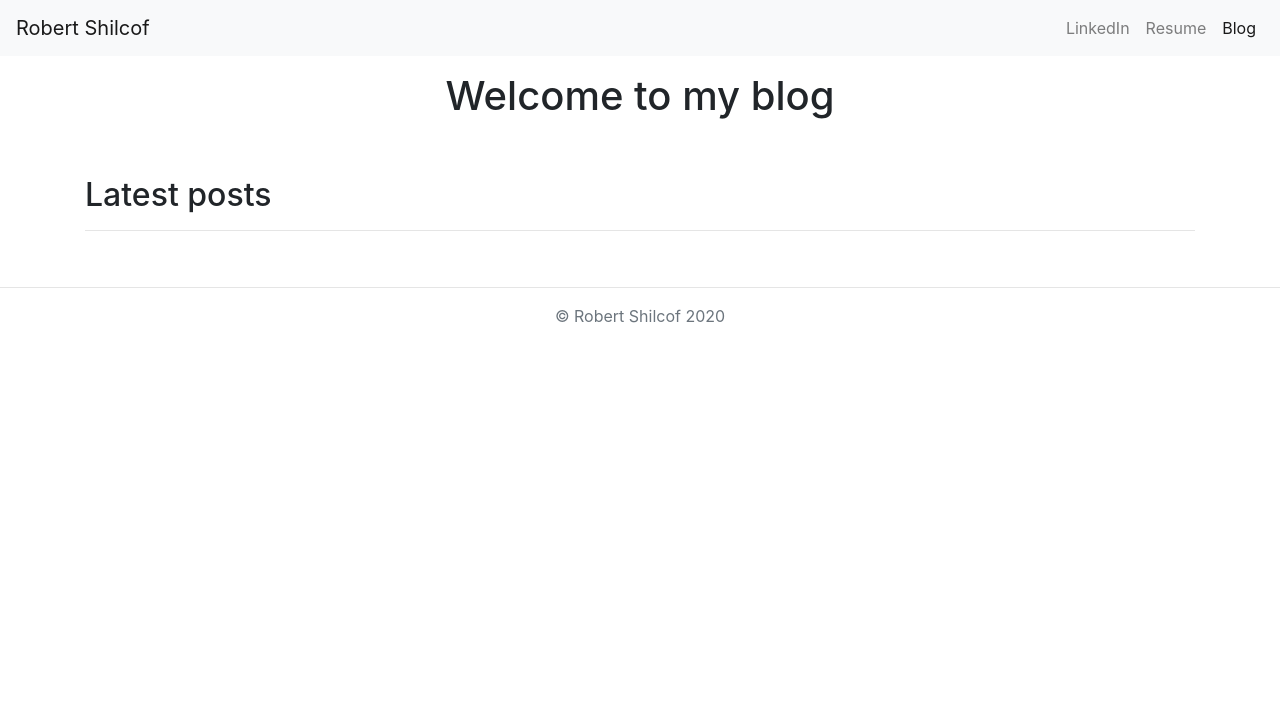
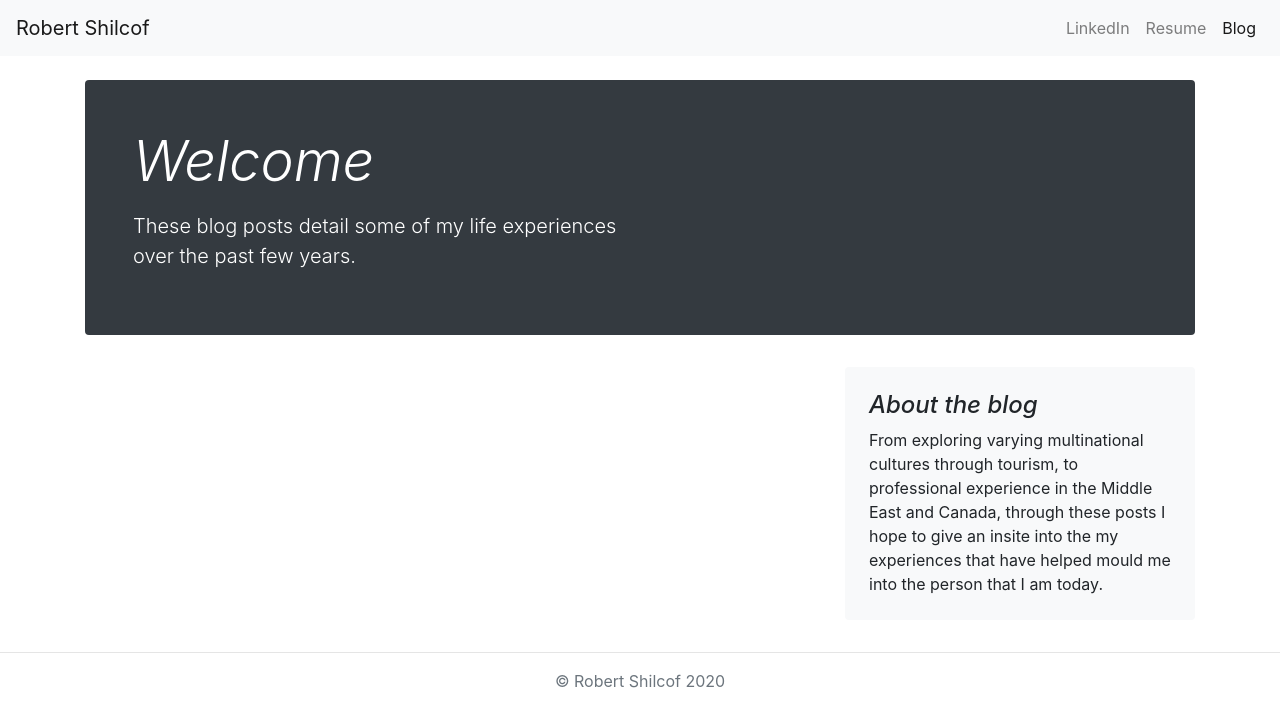
Before and after one commit to Shilcof/portfolio-project, a Django app: page /blog/ in a window 1280 px wide. Shown: the top 727 px of the page. Run offline with Django 3.2, Linux system fonts and the light colour scheme; data that the repository does not hold is empty; some libraries are stand-ins or nearby versions.

Commit message:
Polishing

```diff
--- a/blog/templates/blog/allblogs.html
+++ b/blog/templates/blog/allblogs.html
@@ -3,27 +3,49 @@
 {% load static %}
 
 {% block content %}
-
-  <div class="container">
-
-    <h1 class="text-center pt-3">Welcome to my blog</h1>
-    <br />
-    <br />
-    <h2>Latest posts</h2>
-    <hr />
-    <br />
-
-    {% for blog in blogs.all %}
-    <a href="{% url 'detail' blog.id %}"><h3>{{ blog.title }}</h3></a>
-    {{ blog.publish_date_nice }}
-    <br />
-    <img class="img-fluid" src="{{ blog.image.url }}" height=200 width=200/>
-    <br />
-    <p>{{ blog.summary }}</p>
-
-    <br />
-    {% endfor %}
-
+<br/>
+<main role="main" class="container">
+  <!-- Blog title and intro here -->
+  <div class="jumbotron p-4 p-md-5 text-white rounded bg-dark">
+    <div class="col-md-6 px-0">
+      <h1 class="display-4 font-italic">Welcome</h1>
+      <p class="lead my-3">These blog posts detail some of my life experiences over the past few years.</p>
+    </div>
   </div>
 
+  <div class="row">
+    <div class="col-md-8 blog-main">
+
+      <!-- Blog posts -->
+      {% for blog in blogs.all %}
+      <div class="row mb-2">
+        <div class="col-md-12">
+          <div class="row no-gutters border rounded overflow-hidden flex-md-row mb-4 shadow-sm h-md-250 position-relative">
+            <div class="col p-4 d-flex flex-column position-static">
+              <h3 class="mb-0">{{ blog.title }}</h3>
+              <div class="mb-1 text-muted">{{ blog.publish_date_nice }}</div>
+              <p class="card-text mb-auto">{{ blog.summary }}</p>
+              <a href="{% url 'detail' blog.id %}" class="stretched-link">Continue reading</a>
+            </div>
+            <div class="col-auto d-none d-lg-block">
+              <img class="img-fluid" preserveAspectRatio="xMidYMid slice" focusable="false" src="{{ blog.image.url }}" height=250 width=250/>
+            </div>
+          </div>
+        </div>
+      </div>
+      {% endfor %}
+
+    </div><!-- /.blog-main -->
+    <!--sidebar -->
+    <aside class="col-md-4 blog-sidebar">
+      <div class="p-4 mb-3 bg-light rounded">
+        <h4 class="font-italic">About the blog</h4>
+        <p class="mb-0">From exploring varying multinational cultures through tourism, to professional experience in the Middle East and Canada, through these posts I hope to give an insite into the my experiences that have helped mould me into the person that I am today.</p>
+      </div>
+    </aside>
+
+  </div><!-- /.row -->
+
+</main>
+
 {% endblock %}
--- a/jobs/templates/jobs/base.html
+++ b/jobs/templates/jobs/base.html
@@ -4,12 +4,7 @@
 <head>
   <meta charset="utf-8">
   <meta name="viewport" content="width=device-width, initial-scale=1, shrink-to-fit=no">
-    <meta name="description" content="">
-    <meta name="author" content="Mark Otto, Jacob Thornton, and Bootstrap contributors">
-    <meta name="generator" content="Jekyll v4.0.1">
   <title>Robert Shilcof</title>
-
-    <link rel="canonical" href="https://getbootstrap.com/docs/4.5/examples/album/">
 
   <!-- Bootstrap core CSS -->
   <link rel="stylesheet" href="https://stackpath.bootstrapcdn.com/bootstrap/4.5.0/css/bootstrap.min.css" integrity="sha384-9aIt2nRpC12Uk9gS9baDl411NQApFmC26EwAOH8WgZl5MYYxFfc+NcPb1dKGj7Sk" crossorigin="anonymous">
@@ -25,26 +20,12 @@
   <meta name="theme-color" content="#563d7c">
 
 
-    <style>
-      .bd-placeholder-img {
-        font-size: 1.125rem;
-        text-anchor: middle;
-        -webkit-user-select: none;
-        -moz-user-select: none;
-        -ms-user-select: none;
-        user-select: none;
-      }
-
-      @media (min-width: 768px) {
-        .bd-placeholder-img-lg {
-          font-size: 3.5rem;
-        }
-      }
-    </style>
   <!-- Custom styles for this template -->
   <link href="album.css" rel="stylesheet">
+  <link href="sticky-footer.css" rel="stylesheet">
 </head>
-  <body>
+
+<body class="d-flex flex-column h-100">
   <header>
     <!-- Nav example from Bootstrap website -->
     <nav class="navbar navbar-expand-lg navbar-light bg-light">
@@ -66,20 +47,22 @@
     </nav>
   </header>
 
-<main role="main">
+  <main role="main" class="flex-shrink-0">
 
     {% block content %}
     {% endblock %}
 
   </main>
 
+
+  <footer class="footer mt-auto">
     <hr />
-
-<footer class="text-muted">
-  <div class="container text-center">
+    <div class="container text-center text-muted">
       <p>&copy Robert Shilcof {% now "Y" %}</p>
     </div>
   </footer>
+</body>
+
 <script src="https://code.jquery.com/jquery-3.5.1.slim.min.js" integrity="sha384-DfXdz2htPH0lsSSs5nCTpuj/zy4C+OGpamoFVy38MVBnE+IbbVYUew+OrCXaRkfj" crossorigin="anonymous"></script>
 <script src="https://cdn.jsdelivr.net/npm/popper.js@1.16.0/dist/umd/popper.min.js" integrity="sha384-Q6E9RHvbIyZFJoft+2mJbHaEWldlvI9IOYy5n3zV9zzTtmI3UksdQRVvoxMfooAo" crossorigin="anonymous"></script>
 <script src="https://stackpath.bootstrapcdn.com/bootstrap/4.5.0/js/bootstrap.min.js" integrity="sha384-OgVRvuATP1z7JjHLkuOU7Xw704+h835Lr+6QL9UvYjZE3Ipu6Tp75j7Bh/kR0JKI" crossorigin="anonymous"></script>
--- a/jobs/templates/jobs/home.html
+++ b/jobs/templates/jobs/home.html
@@ -5,12 +5,12 @@
 {% block content %}
   <section class="jumbotron jumbotron-fluid text-center">
     <div class="container">
-      <h1>Hi, I'm Robert.</h1>
+      <h1 class="mt-n4">Hi, I'm Robert.</h1>
       <p class="lead text-muted">Welcome, my name is Robert Shilcof and this is my first python website.</p>
       <p>
-        <a href="mailto:robert.shilcof@gmail.com" class="btn btn-primary my-2">Email me</a>
+        <a href="mailto:robert.shilcof@gmail.com" class="btn btn-primary mb-2">Email me</a>
       </p>
-      <img src="{% static 'CVphoto.jpg' %}" height="300"/>
+      <img class= "rounded mb-n4" src="{% static 'CVphoto.jpg' %}" height="300"/>
     </div>
   </section>
 
```
Also changed, not shown: blog/templates/blog/detail.html (+10 -5 lines). Lines whose indentation alone changed are shown as unchanged.
